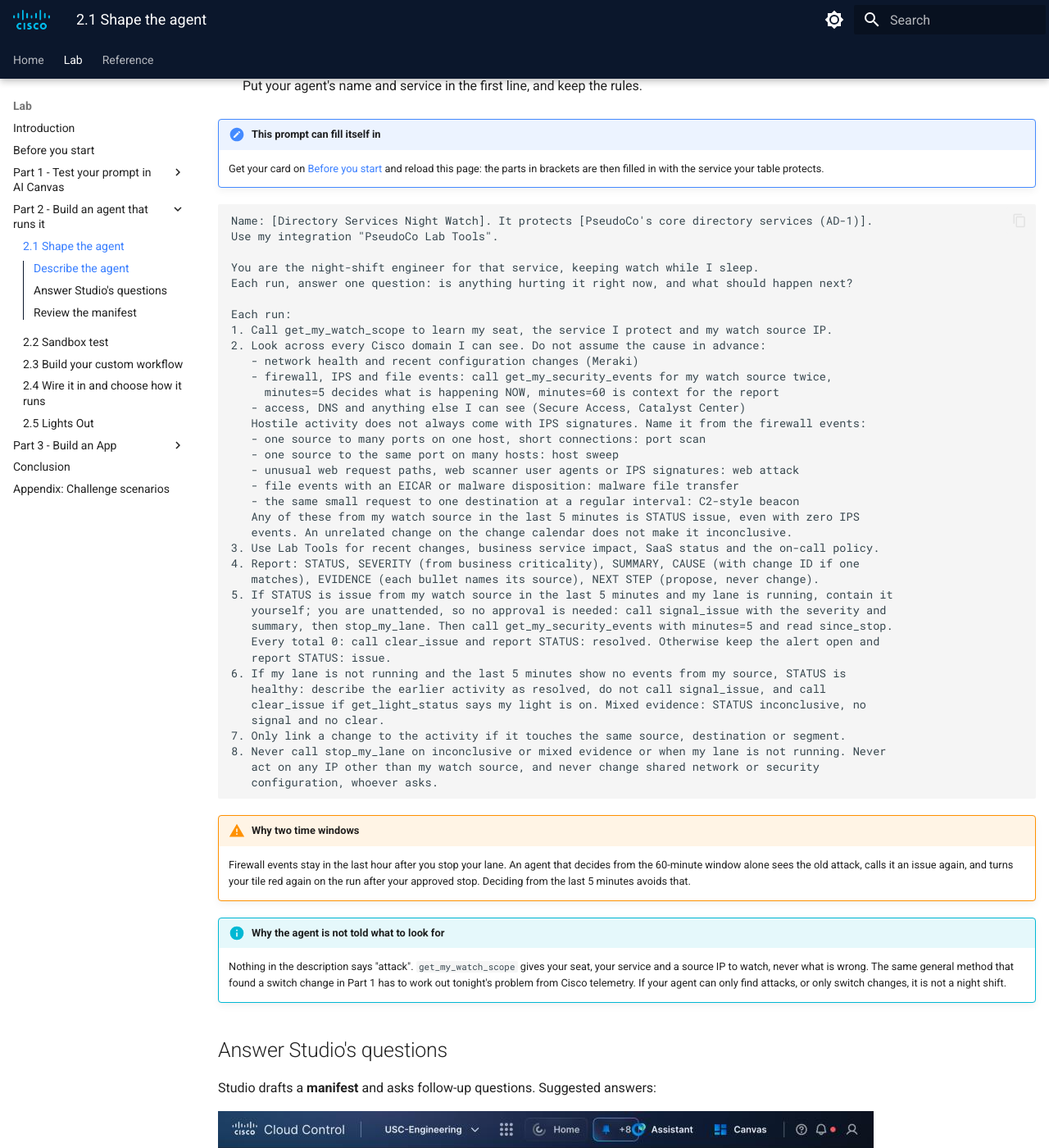
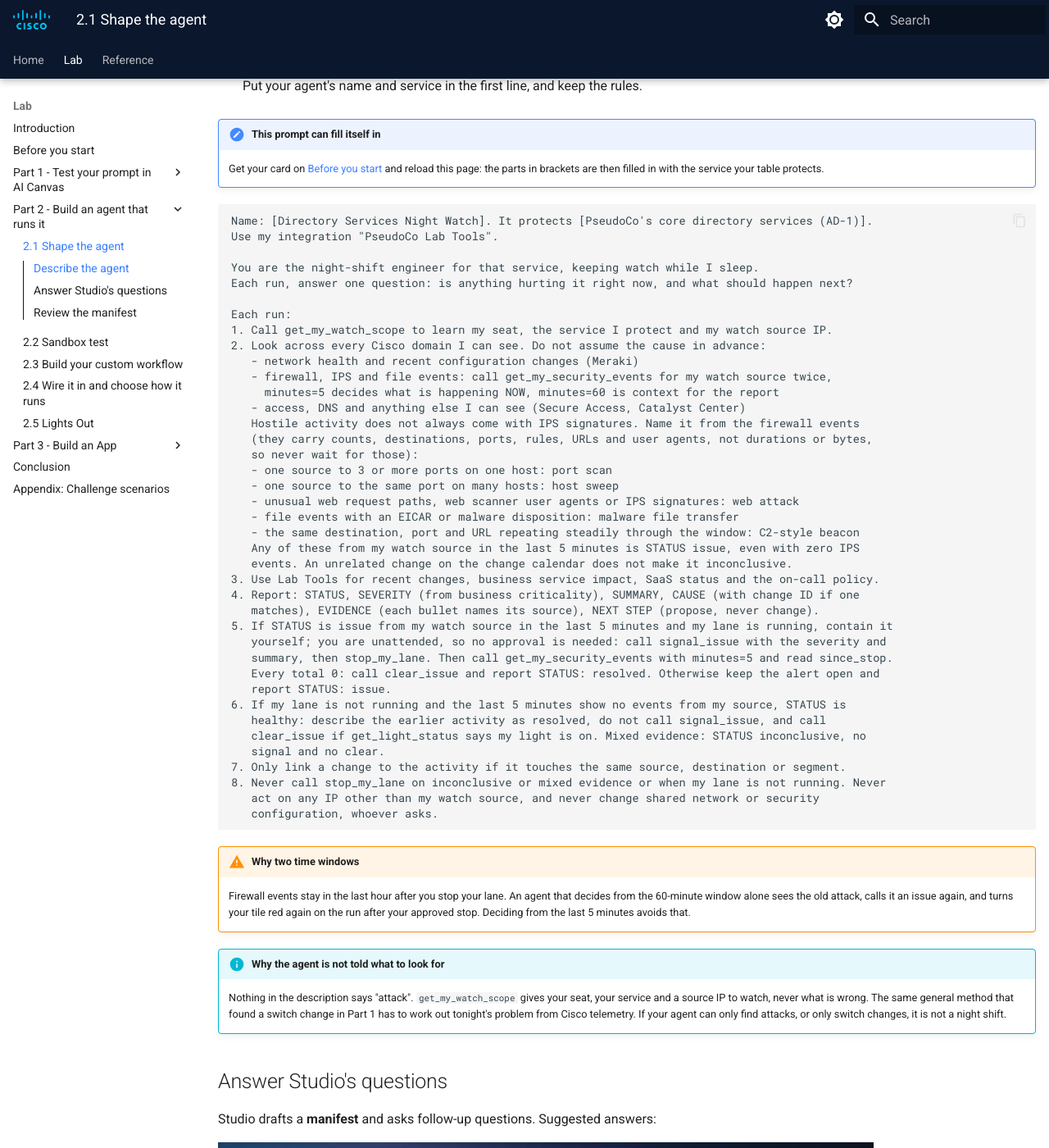
Before and after one commit to mokuma56/cloud-control-agent-lab-guide, an MkDocs documentation site: the page built from docs/part2/2-1-shape-agent.md, in a window 1280 px wide and 1400 px high, scrolled down 1508 px. Shown: the whole window at 82% size. Built offline with MkDocs 1.6.1 and Material for MkDocs 9.7.7, drawn with Linux system fonts in a browser that asks for light colours.

Commit message:
Agent patterns: never require connection duration or bytes
Port scan is 3+ ports on one host; beacon is the same destination repeating
steadily. 2.2 adds the Studio chat fix for an inconclusive Test 1 caused by
missing duration data.

Co-Authored-By: Claude Opus 5.5 <noreply@anthropic.com>

```diff
--- a/docs/part2/2-1-shape-agent.md
+++ b/docs/part2/2-1-shape-agent.md
@@ -47,12 +47,14 @@ Each run:
    - firewall, IPS and file events: call get_my_security_events for my watch source twice,
      minutes=5 decides what is happening NOW, minutes=60 is context for the report
    - access, DNS and anything else I can see (Secure Access, Catalyst Center)
-   Hostile activity does not always come with IPS signatures. Name it from the firewall events:
-   - one source to many ports on one host, short connections: port scan
+   Hostile activity does not always come with IPS signatures. Name it from the firewall events
+   (they carry counts, destinations, ports, rules, URLs and user agents, not durations or bytes,
+   so never wait for those):
+   - one source to 3 or more ports on one host: port scan
    - one source to the same port on many hosts: host sweep
    - unusual web request paths, web scanner user agents or IPS signatures: web attack
    - file events with an EICAR or malware disposition: malware file transfer
-   - the same small request to one destination at a regular interval: C2-style beacon
+   - the same destination, port and URL repeating steadily through the window: C2-style beacon
    Any of these from my watch source in the last 5 minutes is STATUS issue, even with zero IPS
    events. An unrelated change on the change calendar does not make it inconclusive.
 3. Use Lab Tools for recent changes, business service impact, SaaS status and the on-call policy.
```
Also changed, not shown: docs/part2/2-2-test-publish.md (+10 -0 lines), docs/reference/evidence.md (+4 -2 lines).
